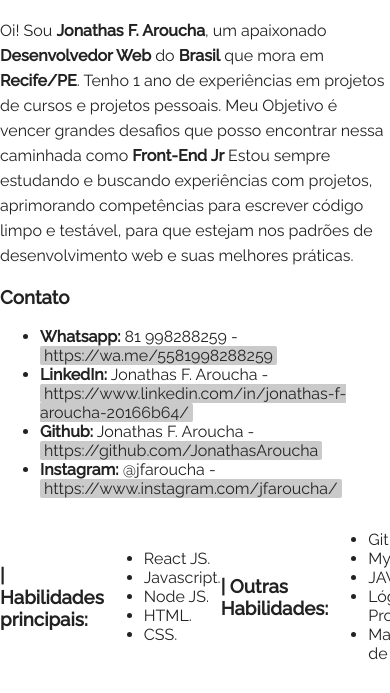
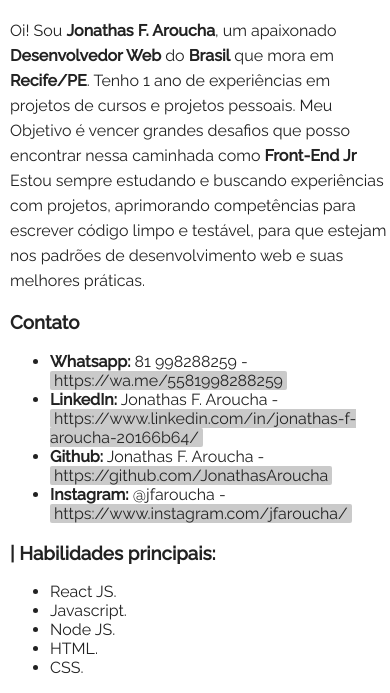
Before and after one commit to JonathasAroucha/Curriculo, a plain HTML site: page index.html in a window 390 px wide. Shown: the part 392-1085 px from the top of the page. Drawn offline with Linux system fonts and the light colour scheme.

Commit message:
Atualizado

```diff
--- a/style.css
+++ b/style.css
@@ -96,8 +96,11 @@ h1 {
 
 @media (max-width:915px) {
 
+
+
     .container{
         width: 100%;
+        margin-left: 10px;
     }
     .footer{
         width: 100%;
@@ -106,9 +109,14 @@ h1 {
 }
 
 @media (max-width:465px) {
-    .container{
+
+  .habilidades{
+    display: block;
+  }
+
+  .container{
         width: auto;
-        overflow:auto
+        overflow:auto;
     }
     .footer{
         width: auto;
```
